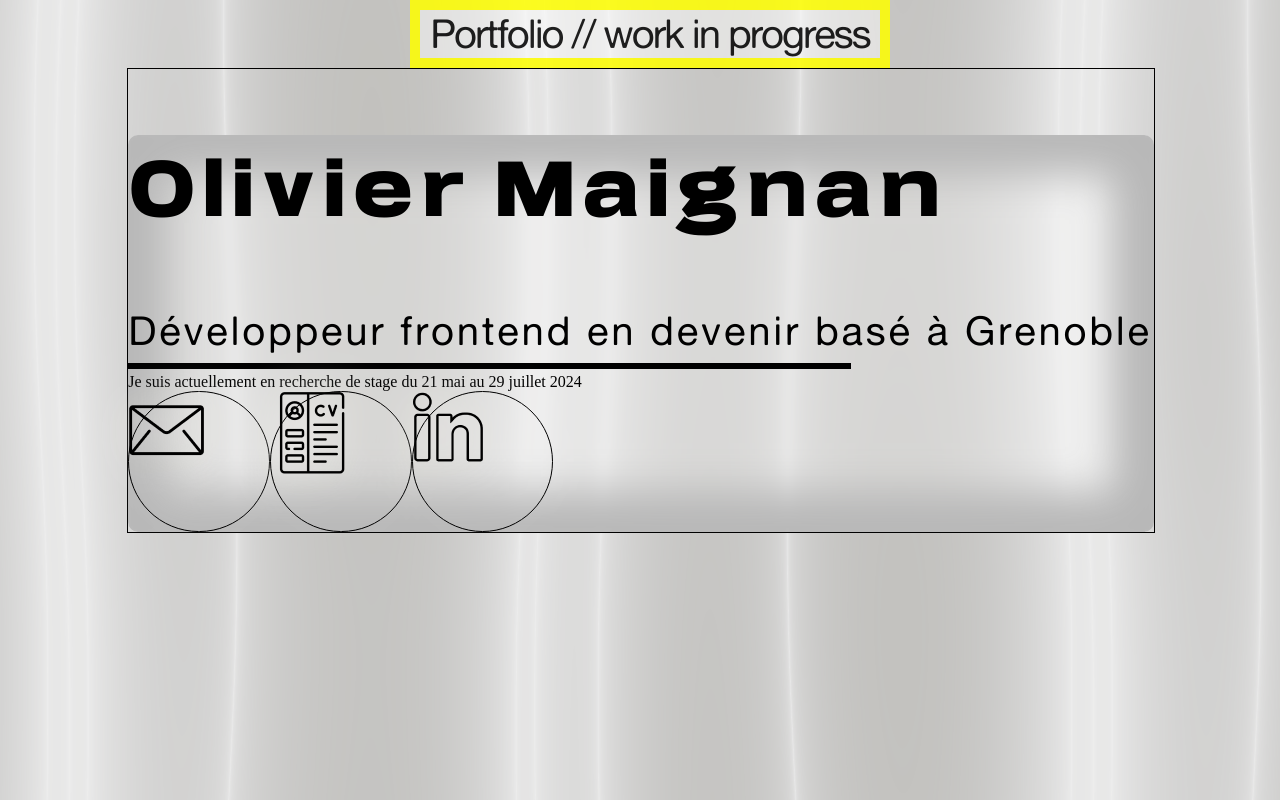
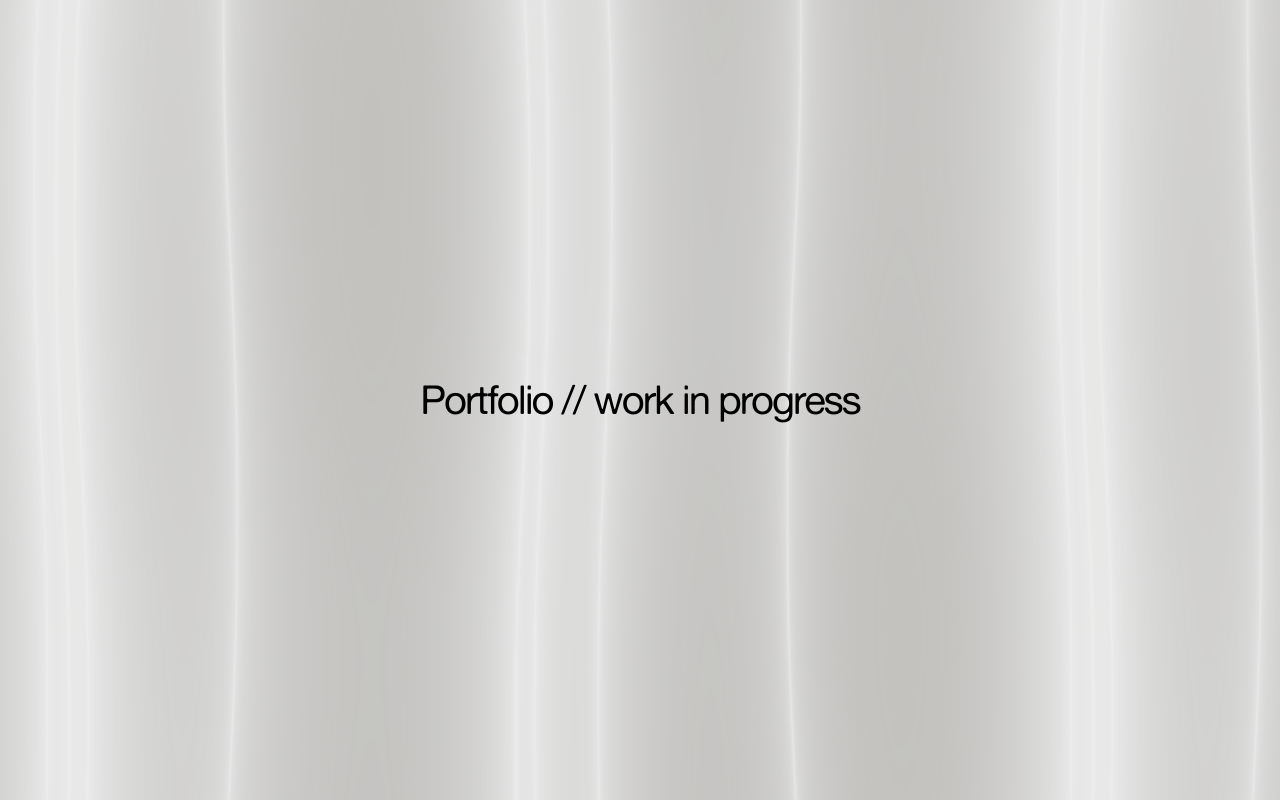
Before and after one commit to Oliviermaignan/portfolio, a plain HTML site: page index.html in a window 1280 px wide. Drawn offline with Linux system fonts and the light colour scheme.

Commit message:
page d'attente portfolio done

```diff
--- a/index.html
+++ b/index.html
@@ -12,28 +12,5 @@
             <h1>Portfolio // work in progress</h1>
         </div>
     </header>
-    <main>
-        <div class="main-container">
-            <div class="smaller-main-container">
-                <h2 class="name">Olivier Maignan</h2>
-                <p class="subtitle">Développeur frontend en devenir
-                    basé à Grenoble
-                </p>
-                <img src="./img/Line 1.png" alt="">
-                <p>Je suis actuellement en recherche de stage du 21 mai au 29 juillet 2024</p>
-                <div class="icons-container">
-                    <div class="icon-circle">
-                        <img src="./icons/mail 1.png" alt="">
-                    </div>
-                    <div class="icon-circle">
-                        <img src="./icons/cv 1.png" alt="">
-                    </div>
-                    <div class="icon-circle">
-                        <img src="./icons/linkedin 1.png" alt="">
-                    </div>
-                </div>
-            </div>
-        </div>
-    </main>
 </body>
 </html>
--- a/style.css
+++ b/style.css
@@ -21,12 +21,15 @@ body{
 }
 
 .navBar-container{
-opacity: 0.86;
-background: rgba(255, 255, 255, 0.55);
+/* opacity: 0.5; */
+/* background: rgba(255, 255, 255, 0.55); */
 /* pb avec le blur */
 /* filter: blur(25px); */
-border: 10PX solid yellow;
-width: 100%;
+margin: auto;
+position: absolute;
+top: 50%; right: 50%;
+transform: translate(50%,-50%);
+/* width: 100%; */
 }
 
 .navBar-container >h1{
```
